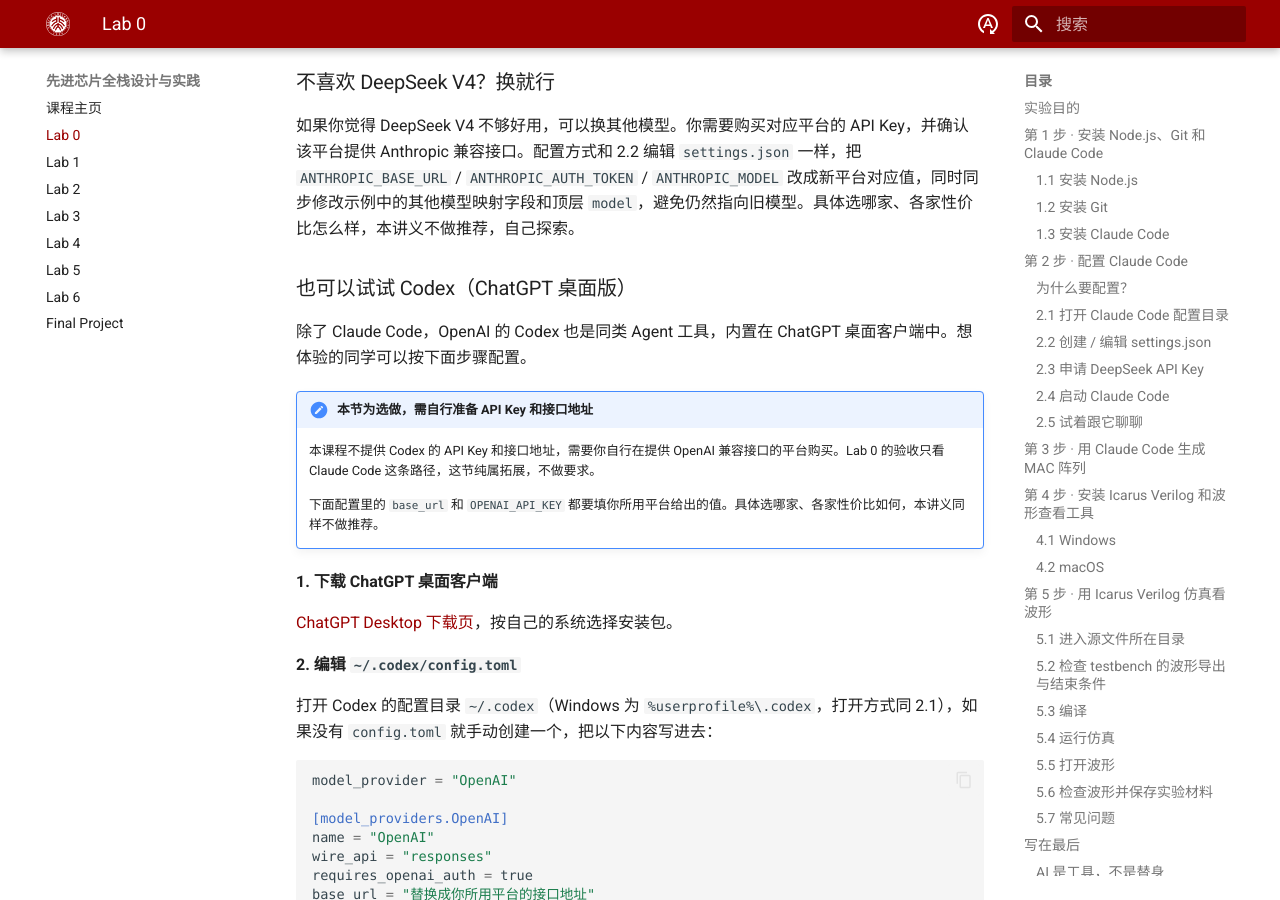
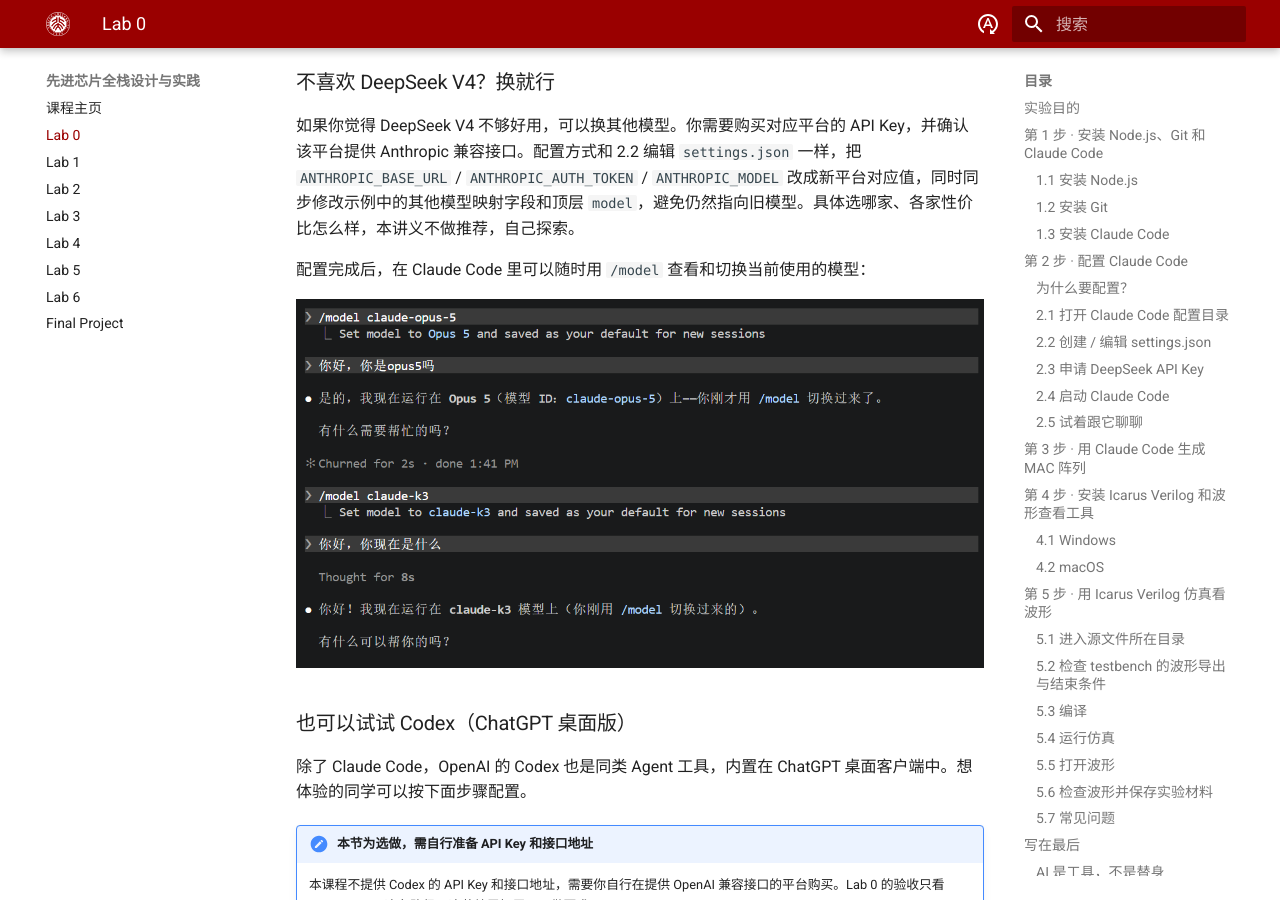
Before and after one commit to pku-pacific-lab-team/Course-Tapeout, an MkDocs documentation site: the page built from 2026-fall/lab-0.md, in a window 1280 px wide and 900 px high, scrolled down 11641 px. Built offline with MkDocs 1.6.1 and Material for MkDocs 9.7.7, drawn with Linux system fonts in a browser that asks for light colours; some web fonts are replaced.

Commit message:
Lab 0 添加 /model 模型切换示例截图
Co-Authored-By: Claude Code <noreply@anthropic.com>

```diff
--- a/2026-fall/lab-0.md
+++ b/2026-fall/lab-0.md
@@ -466,6 +466,10 @@ gtkwave mac_array.vcd
 
 如果你觉得 DeepSeek V4 不够好用，可以换其他模型。你需要购买对应平台的 API Key，并确认该平台提供 Anthropic 兼容接口。配置方式和 2.2 编辑 `settings.json` 一样，把 `ANTHROPIC_BASE_URL` / `ANTHROPIC_AUTH_TOKEN` / `ANTHROPIC_MODEL` 改成新平台对应值，同时同步修改示例中的其他模型映射字段和顶层 `model`，避免仍然指向旧模型。具体选哪家、各家性价比怎么样，本讲义不做推荐，自己探索。
 
+配置完成后，在 Claude Code 里可以随时用 `/model` 查看和切换当前使用的模型：
+
+![使用 /model 切换模型的示例](assets/images/lab-0-model-switch.png)
+
 ### 也可以试试 Codex（ChatGPT 桌面版）
 
 除了 Claude Code，OpenAI 的 Codex 也是同类 Agent 工具，内置在 ChatGPT 桌面客户端中。想体验的同学可以按下面步骤配置。
```
Also changed, not shown: 2026-fall/assets/images/lab-0-model-switch.png (added).
